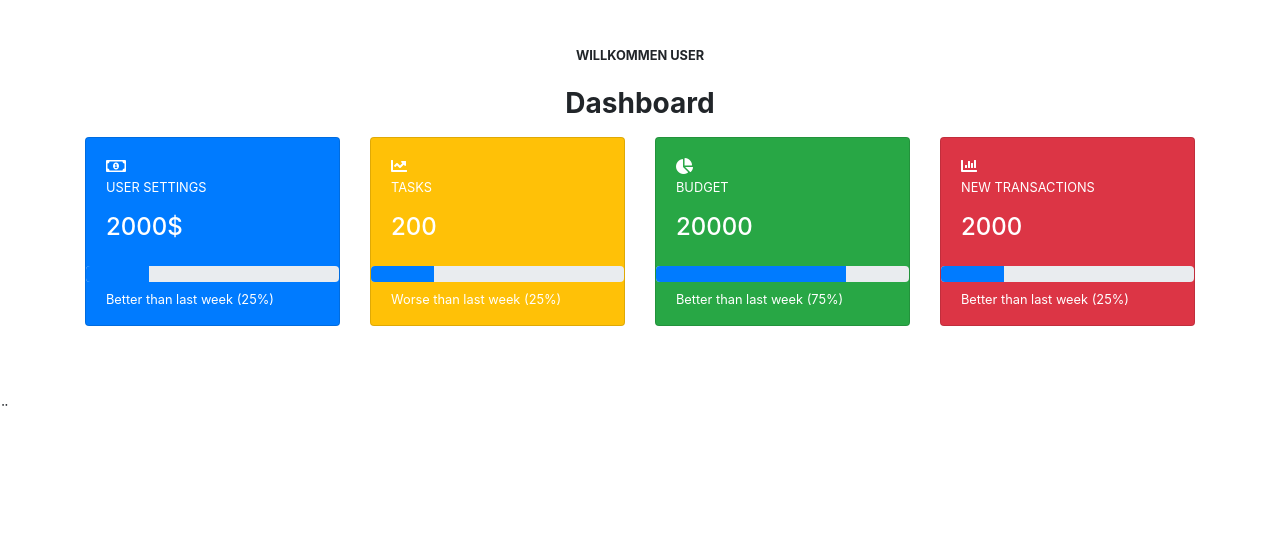
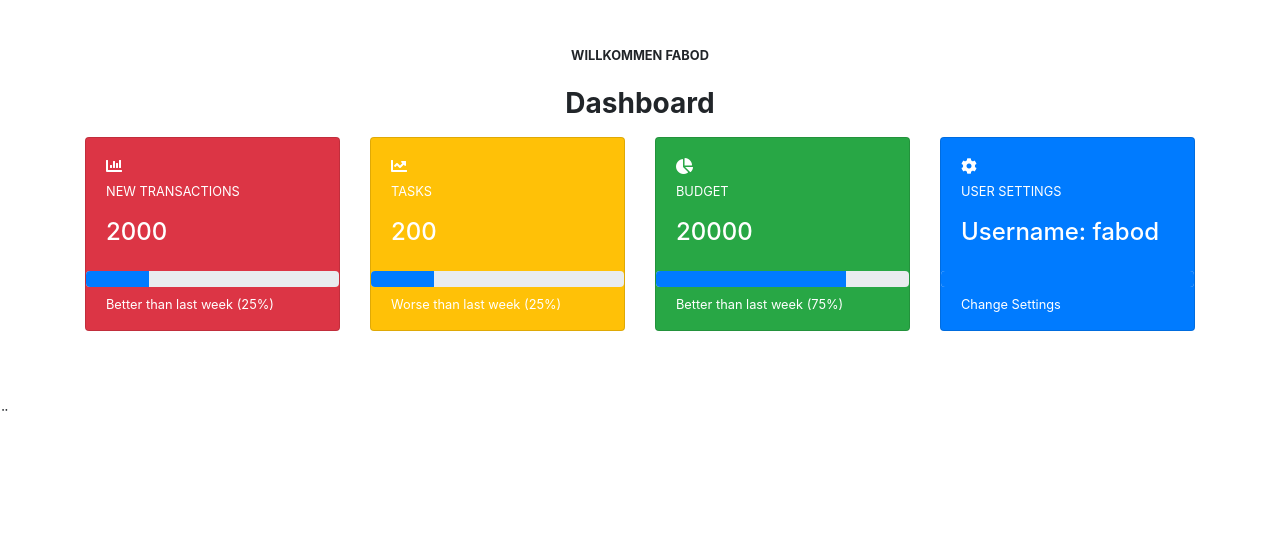
Before and after one commit to cedriccarrel/prog2, a Flask app: page / in a window 1280 px wide. Shown: the top 554 px of the page. Run offline with Flask 2, Linux system fonts and the light colour scheme; some libraries are stand-ins or nearby versions.

Commit message:
Dashboard angepasst

```diff
--- a/Demos/App.py
+++ b/Demos/App.py
@@ -222,6 +222,9 @@ def forgot_password():
 		return redirect(url_for('login'))
 	return render_template("forgot_password.html")
 
+@app.route("/settings", methods=['GET', 'POST'])
+def settings():
+	return render_template("settings.html")
 
 #doppelte URL abfrage, für Dashboard mit /, oder /dashboard
 @app.route("/", methods=['GET', 'POST'])
--- a/Demos/templates/dashboard.html
+++ b/Demos/templates/dashboard.html
@@ -17,7 +17,7 @@
   <!-- Section: Block Content -->
   <section>
 
-    <h6 class="font-weight-bold text-center grey-text text-uppercase small mb-4">Willkommen User</h6>
+    <h6 class="font-weight-bold text-center grey-text text-uppercase small mb-4">Willkommen fabod</h6>
     <h3 class="font-weight-bold text-center dark-grey-text pb-2">Dashboard</h3>
 
     <div class="row text-white">
@@ -25,77 +25,14 @@
       <!-- Grid column -->
       <div class="col-xl-3 col-md-6 mb-4">
 
-        <!-- Card Primary -->
-        <div class="card classic-admin-card bg-primary">
-          <div class="card-body py-3">
-            <i class="far fa-money-bill-alt"></i>
-            <p class="small">USER SETTINGS</p>
-            <h4>2000$</h4>
-          </div>
-          <div class="progress md-progress">
-            <div class="progress-bar grey darken-3" role="progressbar" style="width: 25%" aria-valuenow="25" aria-valuemin="0" aria-valuemax="100"></div>
-          </div>
-          <div class="card-body pt-2 pb-3">
-            <p class="small mb-0">Better than last week (25%)</p>
-          </div>
-        </div>
-        <!-- Card Primary -->
+        <!-- Card Red -->
 
-      </div>
-      <!-- Grid column -->
-
-      <!-- Grid column -->
-      <div class="col-xl-3 col-md-6 mb-4">
-
-        <!-- Card Yellow -->
-        <div class="card classic-admin-card bg-warning">
-          <div class="card-body py-3">
-            <i class="fas fa-chart-line"></i>
-            <p class="small">TASKS</p>
-            <h4>200</h4>
-          </div>
-          <div class="progress md-progress">
-            <div class="progress-bar bg grey darken-3" role="progressbar" style="width: 25%" aria-valuenow="25" aria-valuemin="0" aria-valuemax="100"></div>
-          </div>
-          <div class="card-body pt-2 pb-3">
-            <p class="small mb-0">Worse than last week (25%)</p>
-          </div>
-        </div>
-        <!-- Card Yellow -->
-
-      </div>
-      <!-- Grid column -->
-
-      <!-- Grid column -->
-      <div class="col-xl-3 col-md-6 mb-4">
-
-        <!-- Card Blue -->
-        <div class="card classic-admin-card bg-success lighten-2">
-          <div class="card-body py-3">
-            <i class="fas fa-chart-pie"></i>
-            <p class="small">BUDGET</p>
-            <h4>20000</h4>
-          </div>
-          <div class="progress md-progress">
-            <div class="progress-bar grey darken-3" role="progressbar" style="width: 75%" aria-valuenow="75" aria-valuemin="0" aria-valuemax="100"></div>
-          </div>
-          <div class="card-body pt-2 pb-3">
-            <p class="small mb-0">Better than last week (75%)</p>
-          </div>
-        </div>
-        <!-- Card Blue -->
-
-      </div>
-      <!-- Grid column -->
-
-      <!-- Grid column -->
-      <div class="col-xl-3 col-md-6 mb-4">
-
-        <!-- Card Red -->
         <div class="card classic-admin-card bg-danger accent-1">
           <div class="card-body py-3">
             <i class="fas fa-chart-bar"></i>
-            <p class="small">NEW TRANSACTIONS</p>
+            <p>
+            <a href="/newtransactions" class="small" style= "color: white" >NEW TRANSACTIONS</a>
+            </p>
             <h4>2000</h4>
           </div>
           <div class="progress md-progress">
@@ -106,6 +43,78 @@
           </div>
         </div>
         <!-- Card Red -->
+
+      </div>
+      <!-- Grid column -->
+
+      <!-- Grid column -->
+      <div class="col-xl-3 col-md-6 mb-4">
+
+        <!-- Card Tasks -->
+        <div class="card classic-admin-card bg-warning">
+          <div class="card-body py-3">
+            <i class="fas fa-chart-line"></i>
+            <p>
+            <a href="/tasks" class="small" style= "color: white" >TASKS</a>
+            </p>
+            <h4>200</h4>
+          </div>
+          <div class="progress md-progress">
+            <div class="progress-bar bg grey darken-3" role="progressbar" style="width: 25%" aria-valuenow="25" aria-valuemin="0" aria-valuemax="100"></div>
+          </div>
+          <div class="card-body pt-2 pb-3">
+            <p class="small mb-0">Worse than last week (25%)</p>
+          </div>
+        </div>
+        <!-- Card Tasks -->
+
+      </div>
+      <!-- Grid column -->
+
+      <!-- Grid column -->
+      <div class="col-xl-3 col-md-6 mb-4">
+
+        <!-- Card Budget -->
+        <div class="card classic-admin-card bg-success lighten-2">
+          <div class="card-body py-3">
+            <i class="fas fa-chart-pie"></i>
+            <p>
+            <a href="/budget" class="small" style= "color: white" >BUDGET</a>
+            </p>
+            <h4>20000</h4>
+          </div>
+          <div class="progress md-progress">
+            <div class="progress-bar grey darken-3" role="progressbar" style="width: 75%" aria-valuenow="75" aria-valuemin="0" aria-valuemax="100"></div>
+          </div>
+          <div class="card-body pt-2 pb-3">
+            <p class="small mb-0">Better than last week (75%)</p>
+          </div>
+        </div>
+        <!-- Card Budget -->
+
+      </div>
+      <!-- Grid column -->
+
+      <!-- Grid column -->
+      <div class="col-xl-3 col-md-6 mb-4">
+
+        <!-- Card Settings -->
+                <div class="card classic-admin-card bg-primary">
+          <div class="card-body py-3">
+            <i class="fa fa-cog"></i>
+            <p>
+            <a href="/settings" class="small" style= "color: white" >USER SETTINGS</a>
+            </p>
+            <h4>Username: fabod</h4>
+          </div>
+          <div class="progress md-progress">
+            <div class="progress-bar grey darken-3" role="progressbar" style="width: 100%" aria-valuenow="100" aria-valuemin="0" aria-valuemax="100"></div>
+          </div>
+          <div class="card-body pt-2 pb-3">
+            <p class="small mb-0">Change Settings</p>
+          </div>
+        </div>
+        <!-- Card Settings -->
 
       </div>
       <!-- Grid column -->
```
Also changed, not shown: Demos/templates/settings.html (added, +72 -0 lines).
